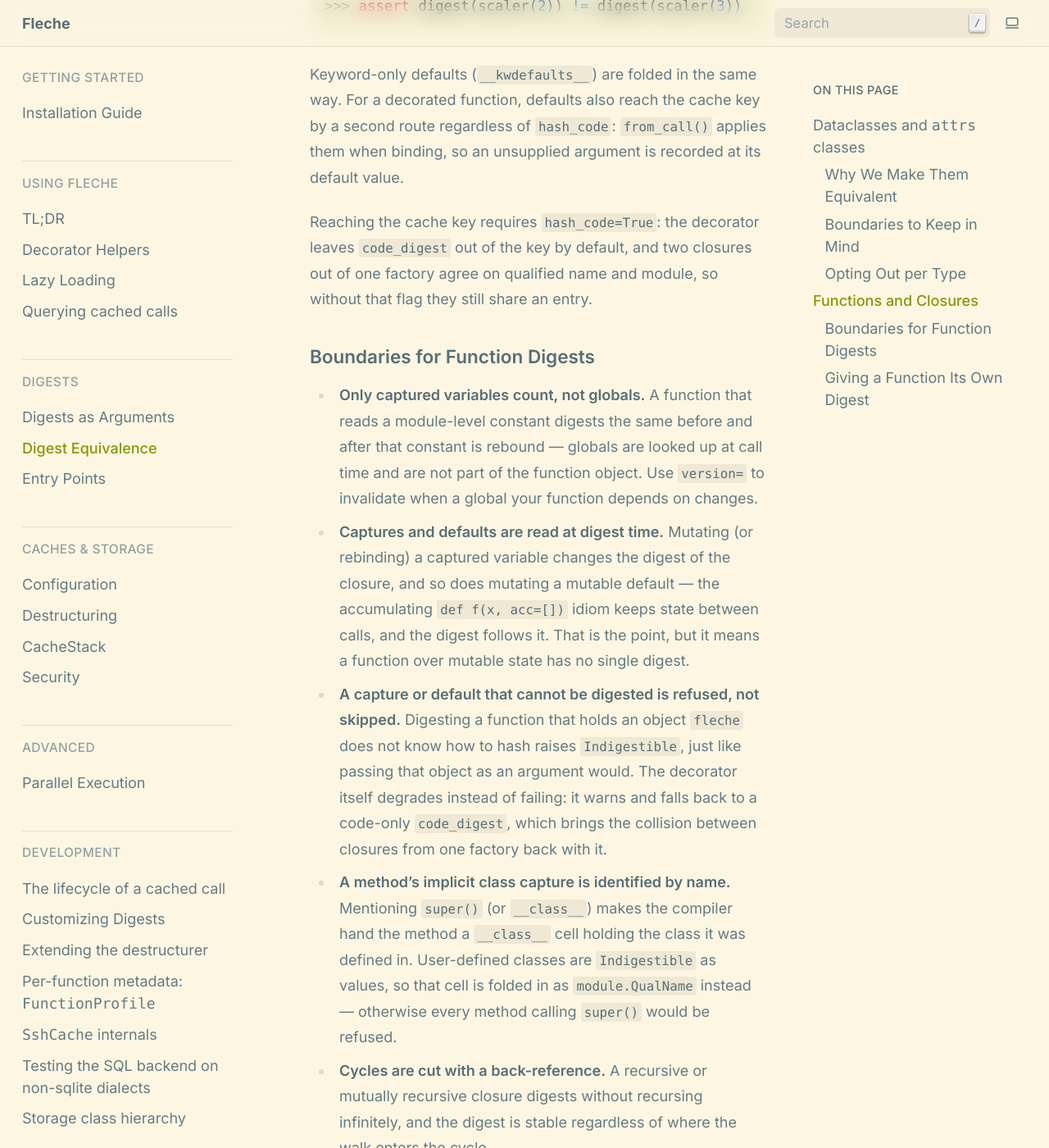
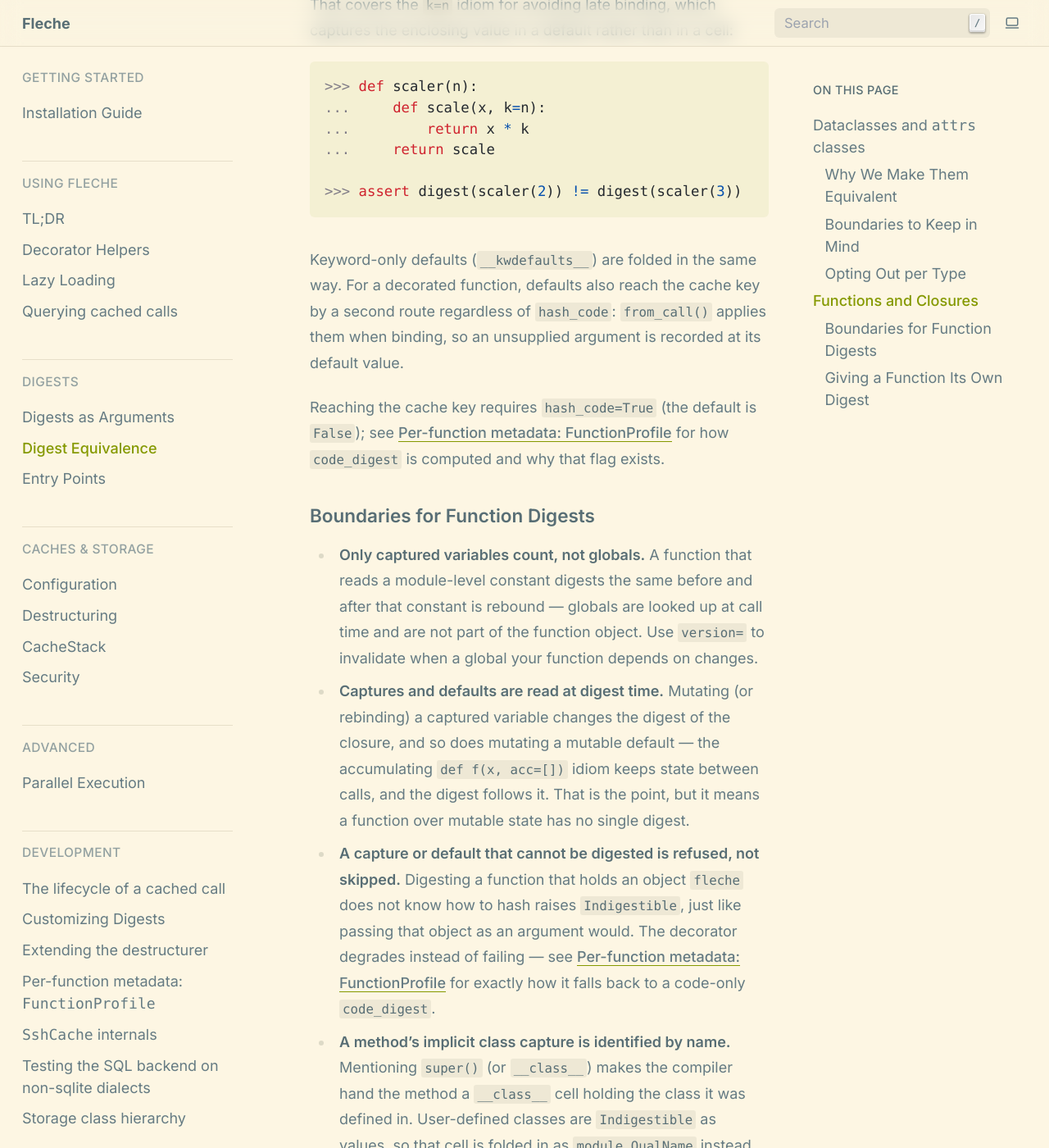
Before and after one commit to pmrv/fleche, a Sphinx documentation site: the page built from docs/digests/digest_equivalence.rst, in a window 1280 px wide and 1400 px high, scrolled down 5458 px. Shown: the whole window at 82% size. Built offline with Sphinx 7.4.7, drawn with Linux system fonts in a browser that asks for light colours; pages that are not in the unit, such as notebooks, are missing from menus; some of the changed text lies outside the part shown.

Commit message:
docs(digests): fix grammar, note the attrs soft dependency, dedupe function-digest bullets (#967)
## Summary

Part of a scheduled documentation audit.
`docs/digests/digest_equivalence.rst` has no factual errors — every
equivalence claim (`digest(1)==digest(1.0)==digest(1+0j)`,
`digest(True)!=digest(1)`, dataclass/attrs equivalence,
closure/default/`super()`/bound-method/cycle behavior) was reproduced
exactly against `src/fleche/digest.py`. Three smaller issues found:

1. **Grammar** — "A bound method carries its receiver" bullet is a
run-on sentence missing a relative pronoun ("...and a method bound to an
object ``fleche`` cannot hash is refused...").
2. **Undocumented soft dependency** — the dataclass/attrs equivalence
example does `import attrs` with no caveat, but `attrs` is not a core
dependency of `fleche` and has no dedicated pip extra (it only appears
inside the `tests` extra). A reader who ran only `pip install fleche`
and pasted the example gets `ModuleNotFoundError`.
3. **Duplicated content** — two spots (the `hash_code=True` paragraph,
and the "a capture or default that cannot be digested is refused"
bullet) restate `docs/dev/function_profile.rst`'s explanation of the
`code_digest` fallback mechanism nearly verbatim. Trimmed both to the
observable fact with a cross-reference to `function_profile.rst`, which
stays canonical for *why*/*how*.

## Changes

- Fix the run-on sentence.
- Add a `.. note::` before the dataclass/attrs example pointing at `pip
install attrs`.
- Trim the two duplicated passages and link to
`:doc:`/dev/function_profile`` instead.

## Test plan

- [x] Ran the dataclass→attrs migration example verbatim — `before ==
after` holds.
- [x] `sphinx-build -b html docs/ /tmp/sphinx_out` completes with no
warnings/errors (cross-references resolve).

🤖 Generated with [Claude Code](https://claude.com/claude-code)

https://claude.ai/code/session_01AZWTP2aL8q1M6S1UQkMB3R

---
_Generated by [Claude
Code](https://claude.ai/code/session_01AZWTP2aL8q1M6S1UQkMB3R)_

Co-authored-by: Claude <noreply@anthropic.com>

```diff
--- a/docs/digests/digest_equivalence.rst
+++ b/docs/digests/digest_equivalence.rst
@@ -40,6 +40,13 @@ hash identically when:
 This means you can convert a class from one record framework to the other without
 invalidating any already-cached call that took an instance of that class as an
 argument (or returned one).
+
+.. note::
+
+   This example needs ``attrs`` (``pip install attrs``). Digesting ``attrs``
+   instances is a soft dependency of ``fleche`` — nothing extra needs to be
+   installed to *use* the equivalence, but ``attrs`` itself is not pulled in
+   by ``pip install fleche``.
 
 .. code-block:: pycon
 
@@ -182,10 +189,9 @@ decorated function, defaults also reach the cache key by a second route
 regardless of ``hash_code``: :meth:`~fleche.call.Call.from_call` applies them
 when binding, so an unsupplied argument is recorded at its default value.
 
-Reaching the cache key requires ``hash_code=True``: the decorator leaves
-``code_digest`` out of the key by default, and two closures out of one factory
-agree on qualified name and module, so without that flag they still share an
-entry.
+Reaching the cache key requires ``hash_code=True`` (the default is ``False``);
+see :doc:`/dev/function_profile` for how ``code_digest`` is computed and why
+that flag exists.
 
 Boundaries for Function Digests
 ~~~~~~~~~~~~~~~~~~~~~~~~~~~~~~~
@@ -203,9 +209,9 @@ Boundaries for Function Digests
 * **A capture or default that cannot be digested is refused, not skipped.**
   Digesting a function that holds an object ``fleche`` does not know how to hash
   raises :exc:`~fleche.digest.Indigestible`, just like passing that object as an
-  argument would.  The decorator itself degrades instead of failing: it warns
-  and falls back to a code-only ``code_digest``, which brings the collision
-  between closures from one factory back with it.
+  argument would.  The decorator degrades instead of failing — see
+  :doc:`/dev/function_profile` for exactly how it falls back to a code-only
+  ``code_digest``.
 * **A method's implicit class capture is identified by name.**  Mentioning
   ``super()`` (or ``__class__``) makes the compiler hand the method a
   ``__class__`` cell holding the class it was defined in.  User-defined classes
```
Also changed, not shown: other parts of docs/digests/digest_equivalence.rst (+5 -5 lines).
